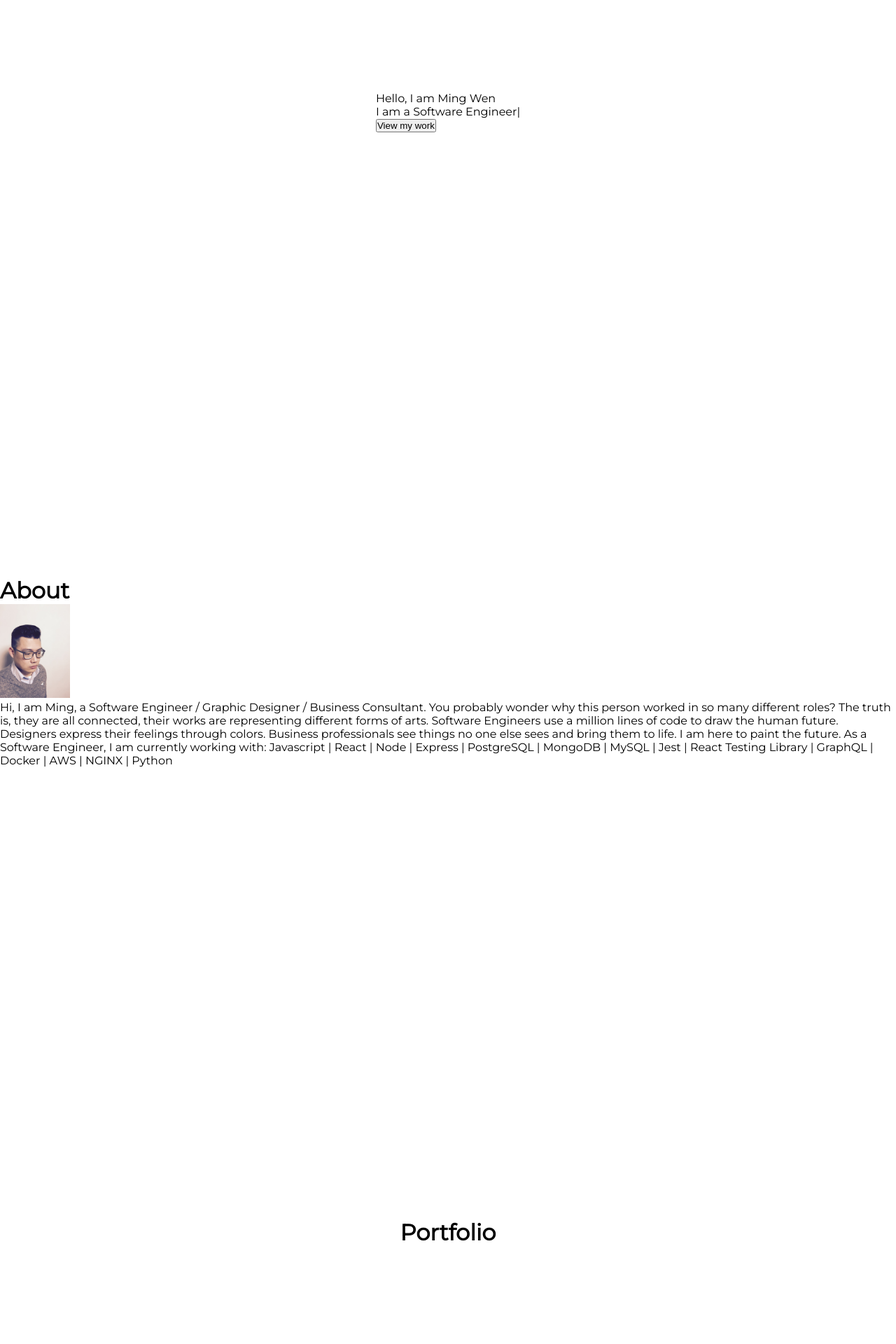
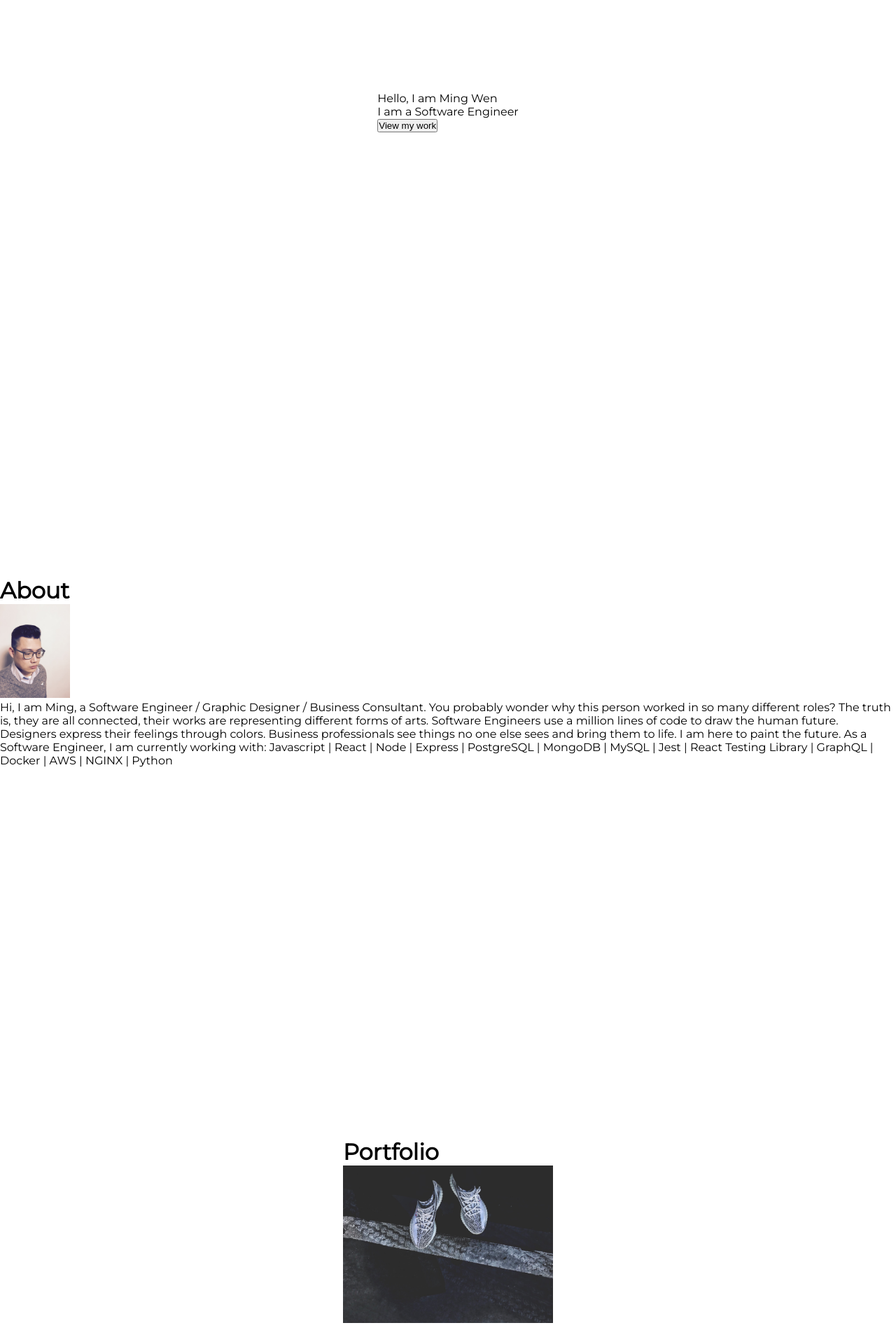
Before and after one commit to mingwencode/myPortfolio, a React app: page / in a window 1280 px wide. Shown: the part 240-2160 px from the top of the page at 70% size. Built offline with nearby package versions, Linux system fonts and the light colour scheme.

Commit message:
add photo modified type cursor

```diff
--- a/client/src/components/Home.jsx
+++ b/client/src/components/Home.jsx
@@ -8,7 +8,7 @@ const Home = () => {
   return (
     <div className='single-page' id='home'>
       <div className='home-page'>
-        <Typist cursor={{ hideWhenDone: true }}>
+        <Typist cursor={{ hideWhenDone: true, hideWhenDoneDelay: 0, }}>
           <span>Hello, I am Ming Wen</span>
           <br />
           <span>I am a cod<Typist.Delay ms={500} />er
--- a/client/src/components/Portfolio.jsx
+++ b/client/src/components/Portfolio.jsx
@@ -1,14 +1,14 @@
 import React, { useState, useEffect } from 'react';
+const FEC = '../images/FEC_display.jpeg'
 
 const Portfolio = () => {
   return (
     <div className='single-page' id='portfolio'>
       <div className='portfolio-page'>
         <h1>Portfolio</h1>
+        <img src={FEC} width='300' />
       </div>
     </div>
-
-
 
   )
 }
```
Also changed, not shown: public/images/FEC_display.jpeg (added).
